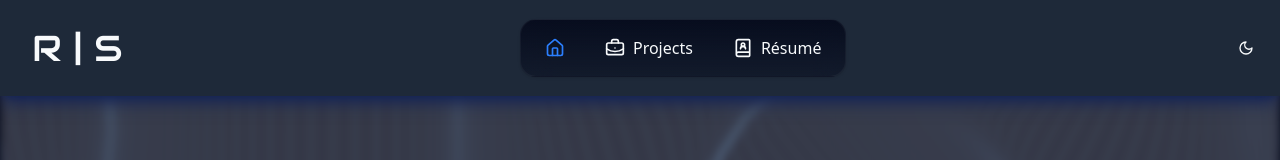
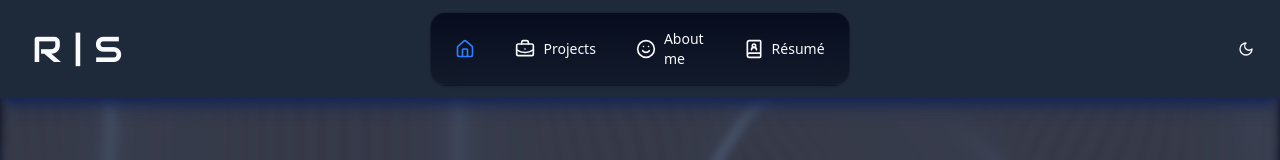
Before and after one commit to romsendz/portfolio, a Next.js app: page / in a window 1280 px wide. Shown: the top 160 px of the page. Built offline with nearby package versions, Linux system fonts and the light colour scheme.

Commit message:
header / desktop menu adjustments

```diff
--- a/src/components/header.tsx
+++ b/src/components/header.tsx
@@ -7,9 +7,15 @@ export default function Header() {
   return (
     <header className="z-2 shadow-lg dark:bg-gray-800 dark:shadow-blue-950 backdrop-filter backdrop-blur-[100px] overflow-hidden">
       <div className="container mx-auto flex justify-between items-center px-4 py-3">
-        <Logo />
-        <MenuBar />
-        <ModeToggle />
+        <div className="[flex-basis:calc(100%/3)]">
+          <Logo />
+        </div>
+        <div className="[flex-basis:calc(100%/3)] flex justify-center">
+          <MenuBar />
+        </div>
+        <div className="[flex-basis:calc(100%/3)] flex justify-end items-center">
+          <ModeToggle />
+        </div>
         <MobileMenu />
       </div>
     </header>
--- a/src/components/menu-bar.tsx
+++ b/src/components/menu-bar.tsx
@@ -61,7 +61,7 @@ export function MenuBar() {
               <Link
                 href={item.href}
                 target={item.newTab ? "_blank" : "_self"}
-                className={`flex items-center gap-2 px-4 py-2 relative z-10 transition-all rounded-xl ${
+                className={`flex items-center gap-2 px-4 py-2 text-sm relative z-10 transition-all rounded-xl ${
                   pathname === item.href
                     ? "text-foreground"
                     : "text-muted-foreground group-hover:text-foreground"
--- a/src/lib/menu-items.tsx
+++ b/src/lib/menu-items.tsx
@@ -2,7 +2,7 @@ import {
   BookUserIcon,
   BriefcaseBusinessIcon,
   HomeIcon,
-  // SmileIcon,
+  SmileIcon,
 } from "lucide-react";
 
 interface MenuItem {
@@ -31,7 +31,16 @@ export const menuItems: MenuItem[] = [
     href: "/projects",
     gradient:
       "radial-gradient(circle, rgba(34,197,94,0.15) 0%, rgba(22,163,74,0.06) 50%, rgba(21,128,61,0) 100%)",
-    iconColor: "text-green-500",
+    iconColor: "text-green-700",
+    newTab: false,
+  },
+  {
+    icon: <SmileIcon className="h-5 w-5" />,
+    label: "About me",
+    href: "/about",
+    gradient:
+      "radial-gradient(circle, rgba(255,255,0,0.15) 0%, rgba(234,88,12,0.06) 50%, rgba(194,65,12,0) 100%)",
+    iconColor: "text-amber-700",
     newTab: false,
   },
   {
@@ -43,13 +52,4 @@ export const menuItems: MenuItem[] = [
     iconColor: "text-red-500",
     newTab: true,
   },
-  // {
-  //   icon: <SmileIcon className="h-5 w-5" />,
-  //   label: "About me",
-  //   href: "/about",
-  //   gradient:
-  //     "radial-gradient(circle, rgba(249,115,22,0.15) 0%, rgba(234,88,12,0.06) 50%, rgba(194,65,12,0) 100%)",
-  //   iconColor: "text-orange-500",
-  //   newTab: false,
-  // },
 ];
```
